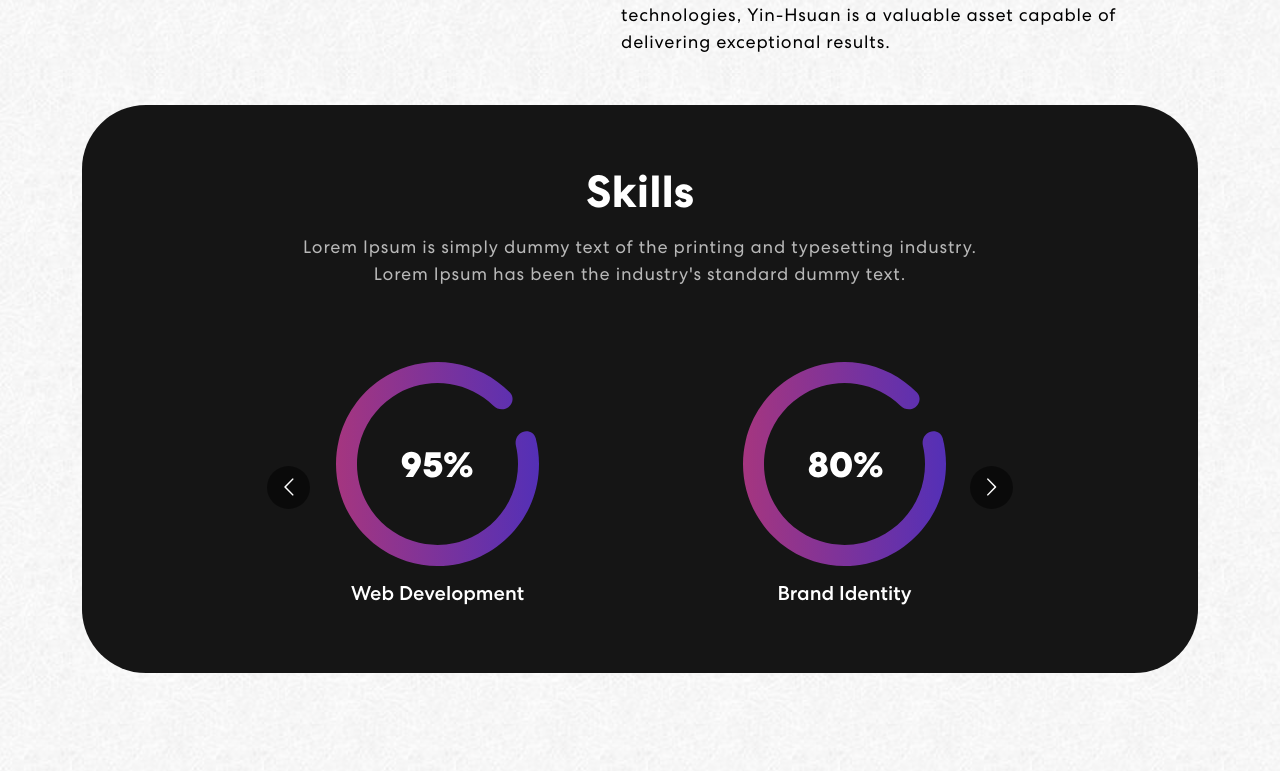
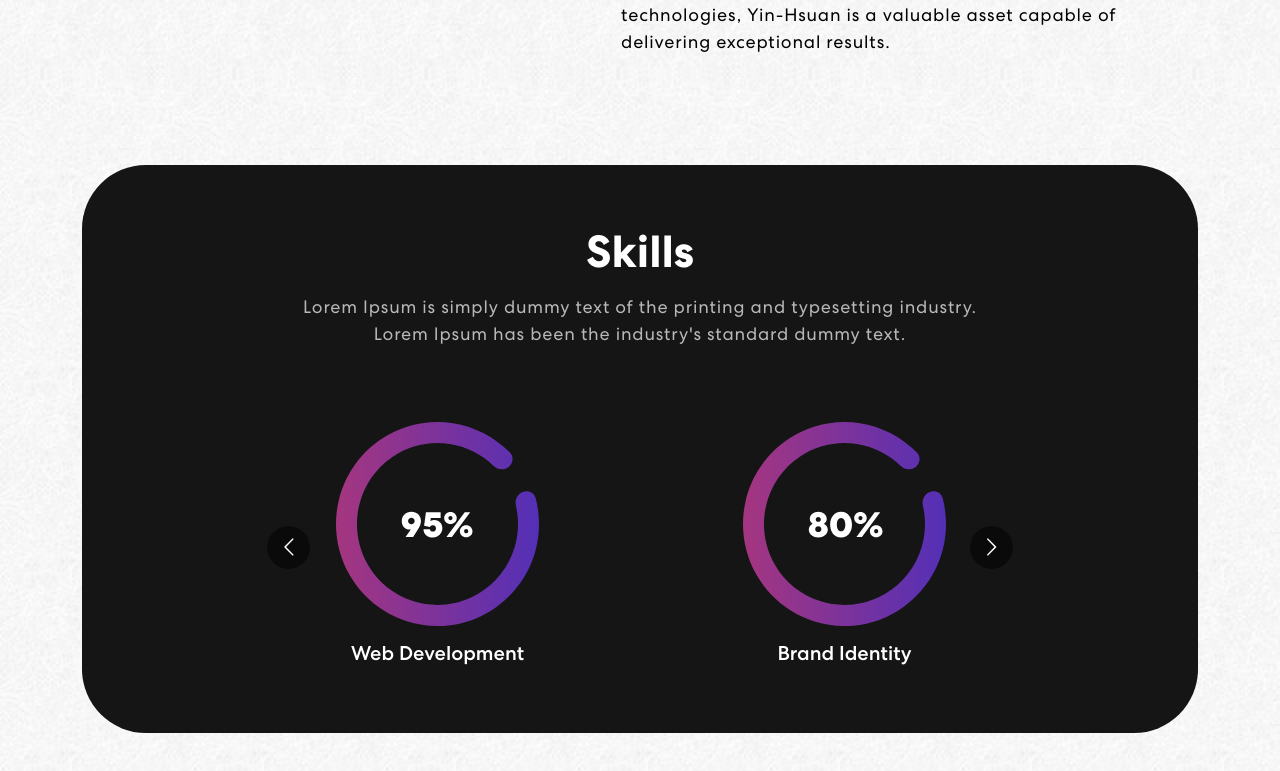
Before and after one commit to yinhsuan/portfolio, a React (Create React App) app: page / in a window 1280 px wide. Shown: the part 1469-2240 px from the top of the page. Built offline with nearby package versions, Linux system fonts and the light colour scheme.

Commit message:
edit skill dev position

```diff
--- a/src/App.css
+++ b/src/App.css
@@ -353,7 +353,7 @@ nav.navbar .navbar-toggler[aria-expanded="true"] .navbar-toggler-icon {
   border-radius: 64px;
   text-align: center;
   padding: 60px 50px;
-  margin-top: -60px;
+  /* margin-top: -60px; */
 }
 .skill h2 {
 	font-size: 45px;
```
